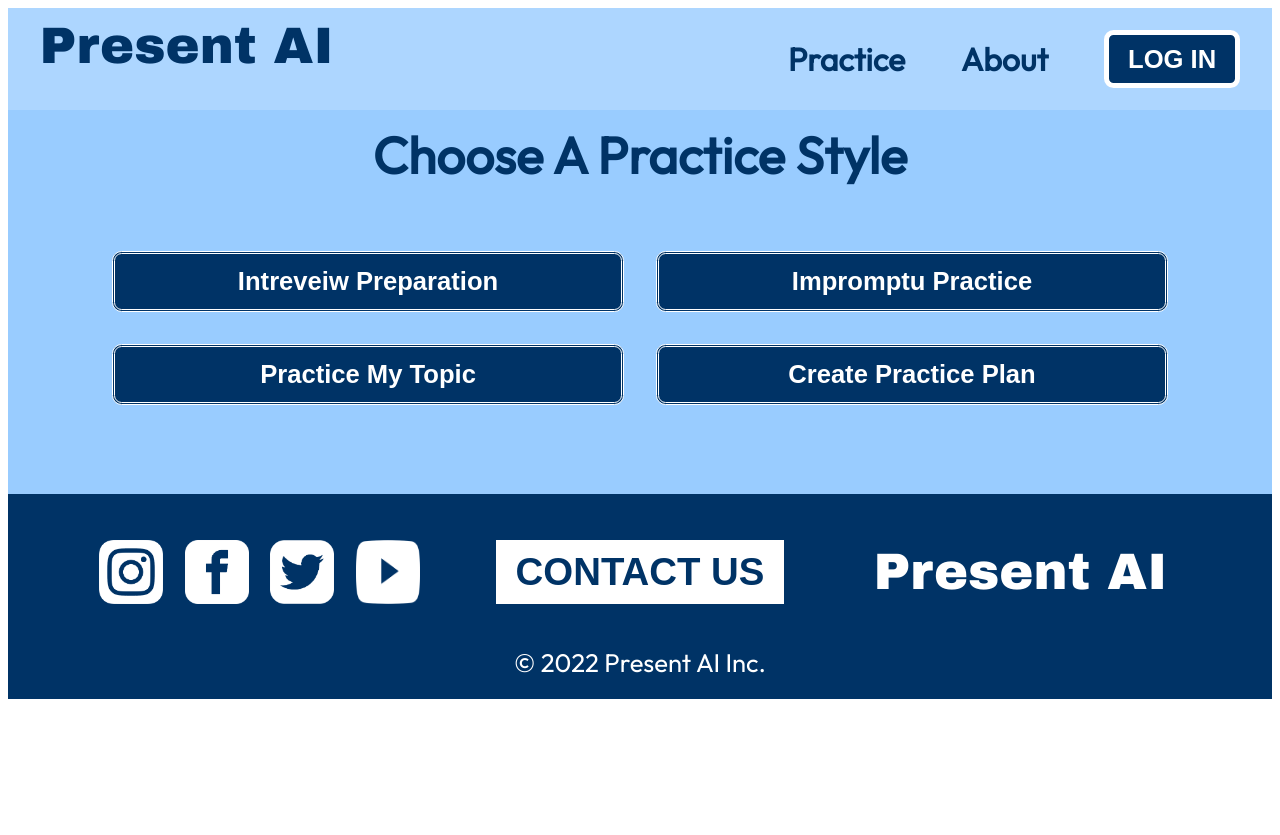
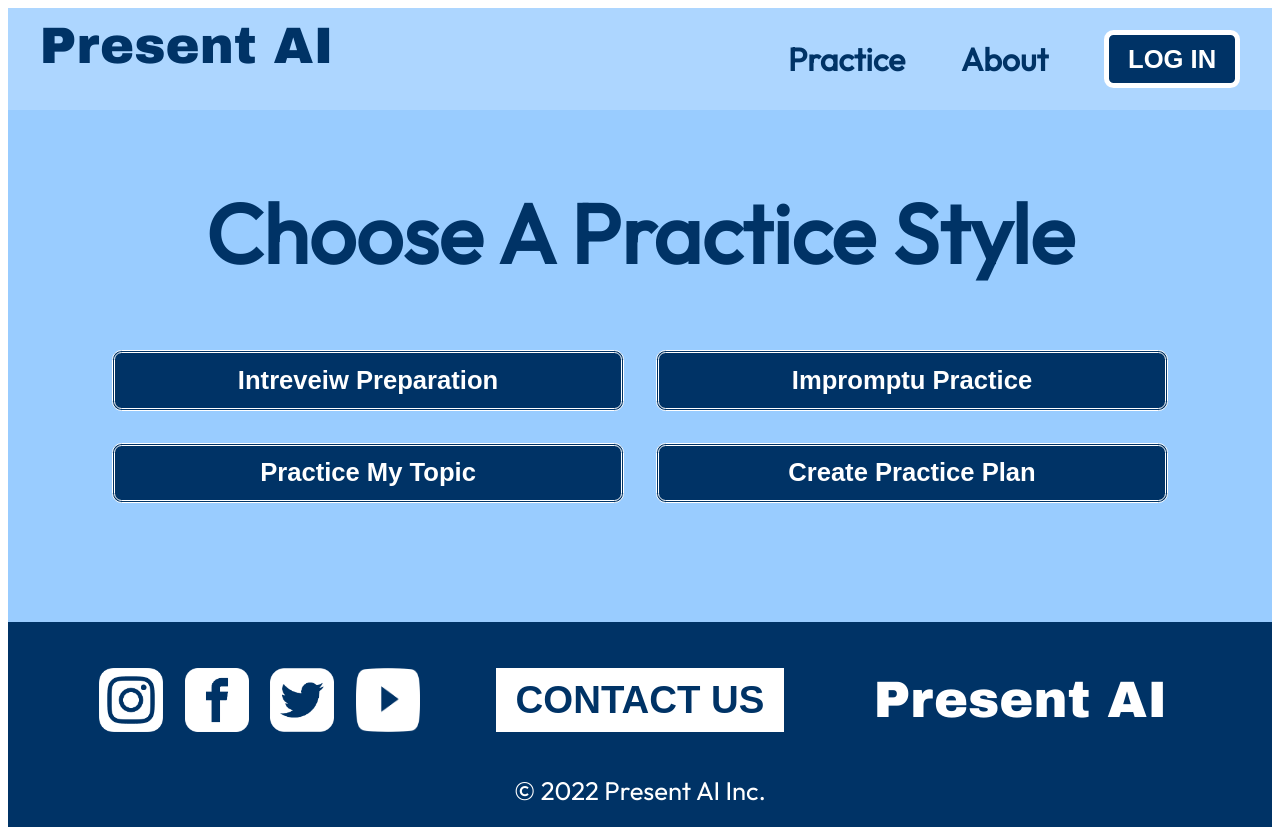
Before and after one commit to Omar-HeshamR/PresentAI-HackPSU, a Next.js app in the folder present-ai-app/: page /practice in a window 1280 px wide. Before the commit the page ends 800 px from the top, so only its background shows below. Built offline with nearby package versions, Linux system fonts and the light colour scheme.

Commit message:
fixed practice

```diff
--- a/present-ai-app/pages/practice.js
+++ b/present-ai-app/pages/practice.js
@@ -27,7 +27,7 @@ const Section = styled.section`
   display: flex;
   // justify-content: center;
   align-items: center;
-  height: 30vw;
+  height: 40vw;
   flex-direction: column;
   background-color: #99ccff;
   a{
@@ -40,9 +40,9 @@ const Section = styled.section`
   }
 `
 const Title = styled.div`
-  margin-top: 1vw;
+  margin-top: 5.5vw;
   margin-bottom: 1vw;
-  font-size: 4vw;
+  font-size: 6.5vw;
   font-weight: 900;
 `
 const MainContainer = styled.div`
```
